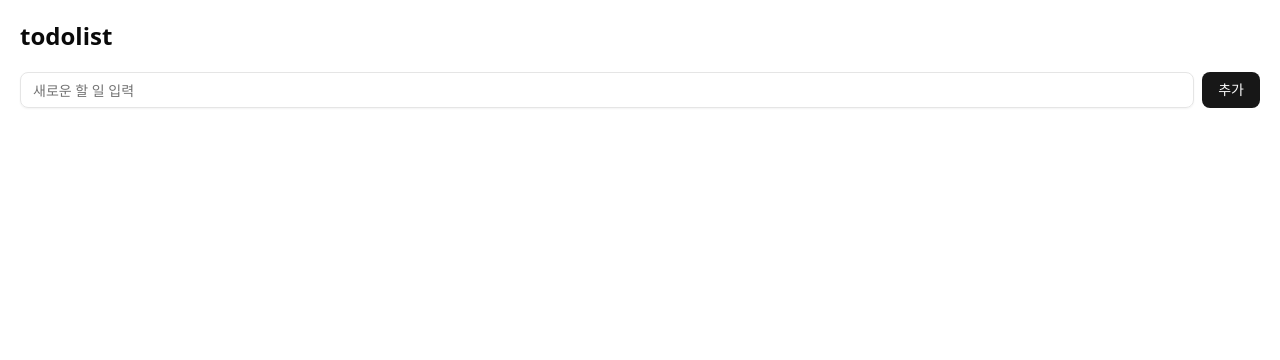
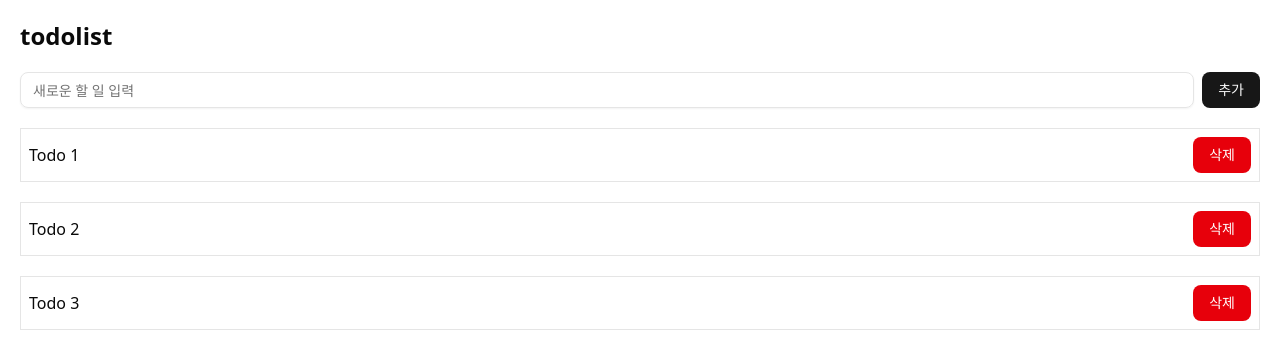
Before and after one commit to TofuMango/miniSNS, a React (Vite) app in the folder miniSNS/: page /todolist in a window 1280 px wide. Shown: the top 360 px of the page. Built offline with nearby package versions, Linux system fonts and the light colour scheme; data requests are answered from the project's data file.

Commit message:
4.3 데이터 조회 요청 관리

```diff
--- a/miniSNS/package.json
+++ b/miniSNS/package.json
@@ -15,6 +15,7 @@
     "@radix-ui/react-popover": "^1.1.15",
     "@radix-ui/react-slot": "^1.2.4",
     "@tailwindcss/vite": "^4.1.18",
+    "@tanstack/react-query": "^5.90.21",
     "class-variance-authority": "^0.7.1",
     "clsx": "^2.1.1",
     "embla-carousel-react": "^8.6.0",
--- /dev/null
+++ b/miniSNS/src/api/fetch-todos.ts
@@ -0,0 +1,9 @@
+import { API_URL } from "@/lib/constants";
+import type { Todo } from "@/types";
+
+export async function fetchTodos() {
+  const response = await fetch(`${API_URL}/todos`);
+  if (!response.ok) throw new Error("Fetch Failed");
+  const data: Todo[] = await response.json();
+  return data;
+}
--- /dev/null
+++ b/miniSNS/src/hooks/quries/use-todos.data.ts
@@ -0,0 +1,9 @@
+import { fetchTodos } from "@/api/fetch-todos";
+import { useQuery } from "@tanstack/react-query";
+
+export function useTodosData() {
+  return useQuery({
+    queryFn: fetchTodos,
+    queryKey: ["todos"],
+  });
+}
--- /dev/null
+++ b/miniSNS/src/lib/constants.ts
@@ -0,0 +1 @@
+export const API_URL = "http://localhost:3000";
--- a/miniSNS/src/main.tsx
+++ b/miniSNS/src/main.tsx
@@ -2,9 +2,14 @@ import { createRoot } from "react-dom/client";
 import "./index.css";
 import App from "./App.tsx";
 import { BrowserRouter } from "react-router";
+import { QueryClientProvider, QueryClient } from "@tanstack/react-query";
+
+const queryClient = new QueryClient();
 
 createRoot(document.getElementById("root")!).render(
   <BrowserRouter>
-    <App />
+    <QueryClientProvider client={queryClient}>
+      <App />
+    </QueryClientProvider>
   </BrowserRouter>,
 );
--- a/miniSNS/src/pages/todo-list-page.tsx
+++ b/miniSNS/src/pages/todo-list-page.tsx
@@ -1,15 +1,18 @@
 import TodoEditor from "@/components/todo-list/todo-editor";
 import TodoItem from "@/components/todo-list/todo-item";
-import { useTodos } from "@/store/todos";
+import { useTodosData } from "@/hooks/quries/use-todos.data";
 
 export default function TodoListPage() {
-  const todos = useTodos();
+  const { data: todos, isLoading, error } = useTodosData();
+
+  if (error) return <div>오류가 발생했습니다.</div>;
+  if (isLoading) return <div>로딩중입니다.</div>;
 
   return (
     <div className="flex flex-col gap-5 p-5">
       <h1 className="text-2xl font-bold">todolist</h1>
       <TodoEditor />
-      {todos.map((todo) => (
+      {todos?.map((todo) => (
         <TodoItem key={todo.id} {...todo} />
       ))}
     </div>
```
Also changed, not shown: 1 other file (tests, documents, lock files or other folders).
